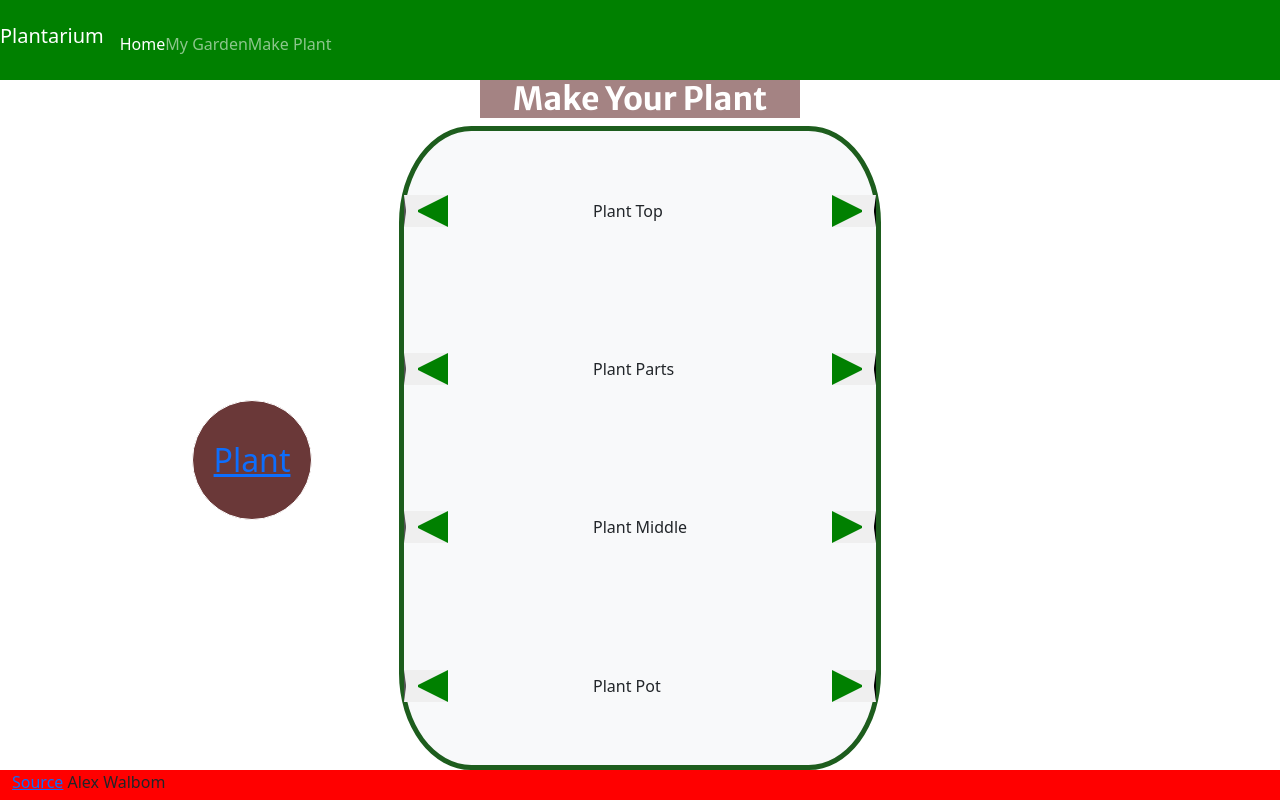
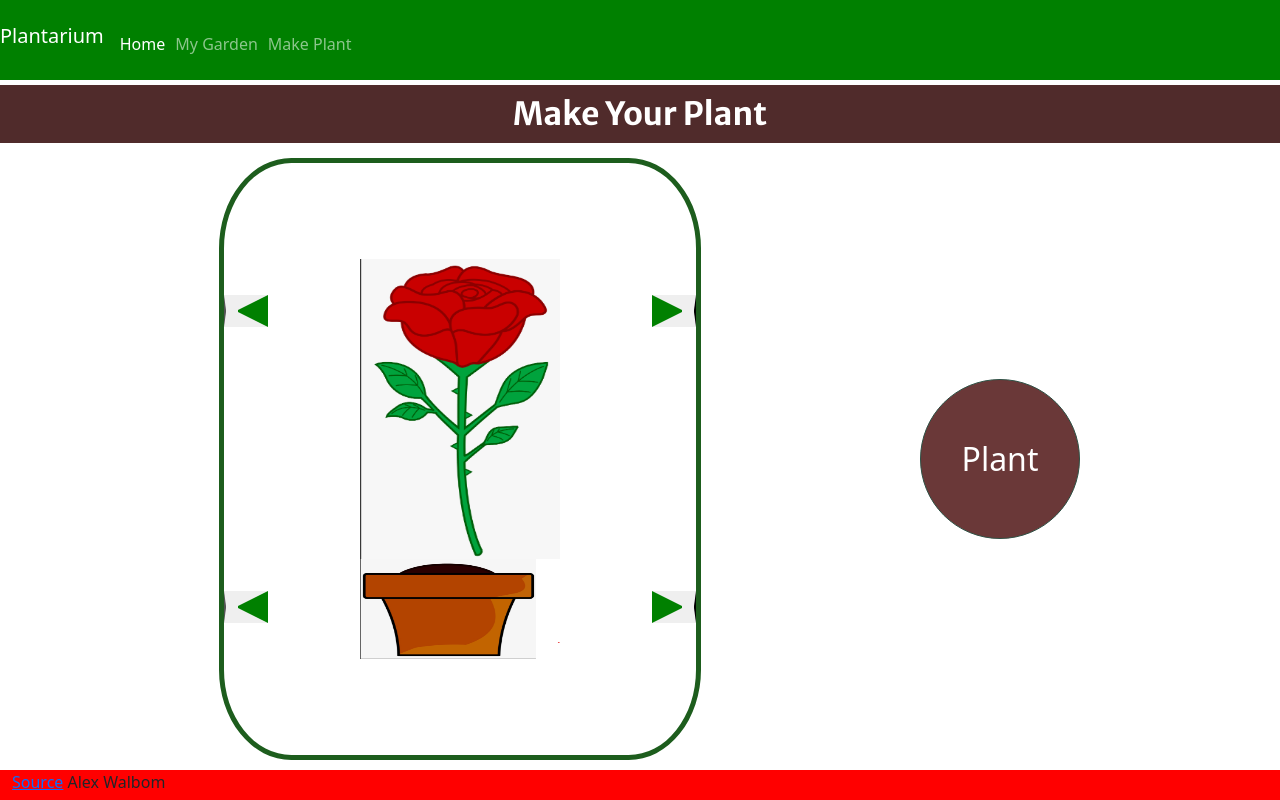
Before and after one commit to MemoryofLight/startup, a plain HTML site: page build.html in a window 1280 px wide. Drawn offline with nearby package versions, Linux system fonts and the light colour scheme.

Commit message:
revamped website. css is now completely done

```diff
--- a/build.css
+++ b/build.css
@@ -9,11 +9,36 @@ main{
 
 }
 
+.content{
+    flex: 9;
+    display: flex;
+    flex-direction: row;
+    width: 100%;
+    justify-content: space-evenly;
+}
+
+.the-button{
+    display: flex;
+    flex: 2;
+    justify-content: left;
+    align-items: center;
+}
+
 .plant-selection{
     display: flex;
+    flex-direction: column;
+    flex: 5;
+    align-items: center;
+    margin: 10px;
+}
+
+.actual-plant-selection{
     flex: 1;
+    display: flex;
     border-radius: 15%;
     border: thick solid rgb(29, 93, 29);
+    justify-content: center;
+    align-items: center;
 }
 
 .left-buttons{
@@ -56,15 +81,17 @@ main{
     flex: 1;
     display: flex;
     flex-direction: column;
-    justify-content: space-around;
+    justify-content: center;
 }
 
 #plant-parts-header{
     color: white;
     font-family: 'Merriweather Sans', sans-serif;
-    background-color: rgba(117, 67, 67, 0.658);
-    width: 25vw;
+    background-color: rgb(80, 43, 43);
     text-align: center;
+    padding: 10px;
+    margin: 5px;
+    width: 100%;
 }
 
 label{
@@ -82,13 +109,21 @@ input::placeholder{
 
 
 #plantbutton{
-    position: absolute;  /*how do I center plant within this button?*/
-    left: 15vmax;
+    width: 5em;
+    height: 5em;
     border-radius: 50%;
     background-color: rgb(106, 56, 56);
-    border: thin solid white;
-    top: 50vh;
-    height: 15vh;
-    width: 15vh;
+    border: thin solid rgb(46, 81, 69);
+    color: white;
     font-size: xx-large;
 }
+
+.plant{
+    width: 200px;
+    height: 300px;
+}
+
+.pot{
+    width: 200px;
+    height: 100px;
+}
--- a/build.html
+++ b/build.html
@@ -35,30 +35,30 @@
                 </menu>
             </nav>
         </header>
-        <button id="plantbutton"><a href="garden.html">Plant</a></button>
-        <main class="container-fluid">
+        <main>
             <h2 id="plant-parts-header">Make Your Plant</h2>
-            <section class="plant-selection bg-light">
+            <section class="content">
+                <section class="plant-selection">
+                    <div class="actual-plant-selection">
                         <div class="left-buttons">
                             <button id="ptleft" class="left"></button>
-                    <button id="ppleft" class="left"></button>
-                    <button id="pmleft" class="left"></button> <!--These buttons are for choosing the plants-->
                             <button id="potleft" class="left"></button>
                         </div>
                         <section class="build-mid">
                             <section class="plant-parts">
-                        <div class="plant-top">Plant Top</div>
-                        <div class="plant-accesories">Plant Parts</div>
-                        <div class="plant-middle">Plant Middle</div>
-                        <div class="plant-pot">Plant Pot</div>
+                                <div class="plant-top"><img alt="rose" class="plant" src="rose.png" /></div>
+                                <div class="plant-pot"><img alt="light brown pot" class="pot" src="lightbrownpot.png" /></div>
                             </section>
                         </section>
                         <div class="right-buttons">
                             <button id="ptright" class="right"></button>
-                    <button id="ppright" class="right"></button>
-                    <button id="pmright" class="right"></button>
                             <button id="potright" class="right"></button>
                         </div>
+                    </div>
+                </section>
+                <section class="the-button">
+                    <a href="garden.html"><button id="plantbutton">Plant</button></a>
+                </section>
             </section>
         </main>
 
--- a/headerfooter.css
+++ b/headerfooter.css
@@ -25,3 +25,7 @@ header {
     flex-direction: row !important;
     list-style: none;
   }
+
+  .nav-item{
+    margin-right: 10px;
+  }
--- a/main.css
+++ b/main.css
@@ -5,6 +5,8 @@
     flex-direction: column;
     align-items: center;
     justify-content: space-around;
+    background-image: url(homebackground.jpg);
+    background-position: -30px -13px;
   }
 
 .sign-in{
```
Also changed, not shown: garden.css (+8 -1 lines), garden.html (+16 -4 lines), lightbrownpot.png (added), rose.png (added). Lines whose indentation alone changed are shown as unchanged.
